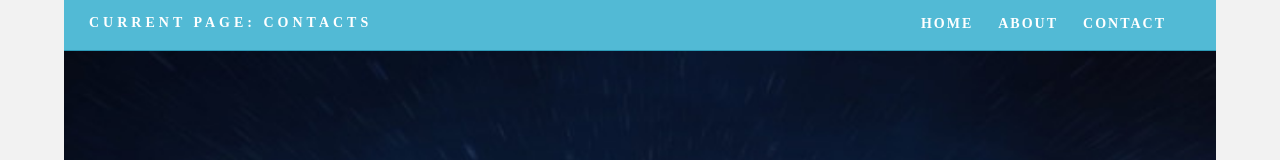
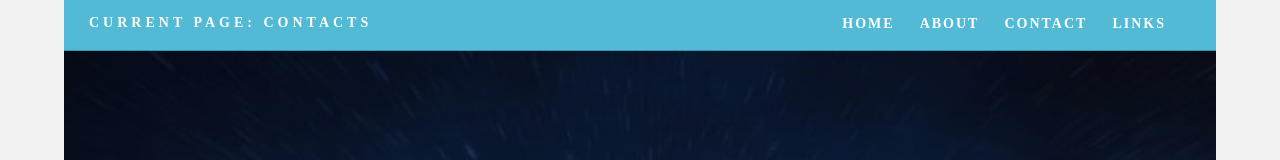
Before and after one commit to emullen98/emullen98.github.io, a plain HTML site: page contacts.html in a window 1280 px wide. Shown: the top 160 px of the page. Drawn offline with Linux system fonts and the light colour scheme.

Commit message:
Update contacts.html

```diff
--- a/contacts.html
+++ b/contacts.html
@@ -19,6 +19,7 @@
         <li><a href="index.html">HOME</a></li>
         <li><a href="about.html">ABOUT</a></li>
         <li> <a href="contacts.html">CONTACT</a></li>
+        <li> <a href="links.html">LINKS</a></li>
       </ul>
     </nav>
   </header>
```
